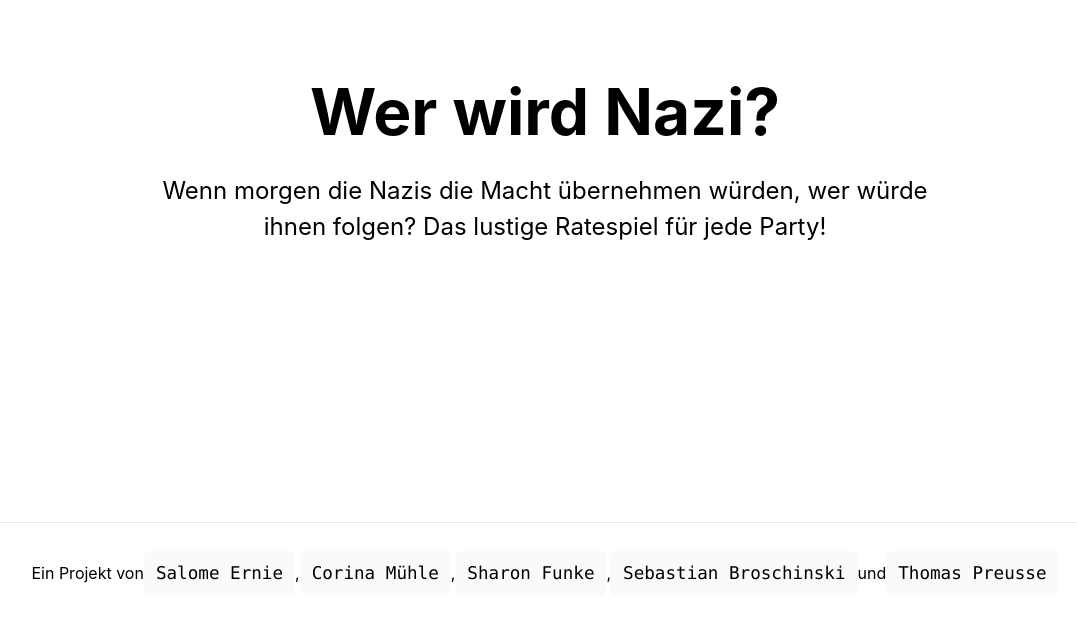
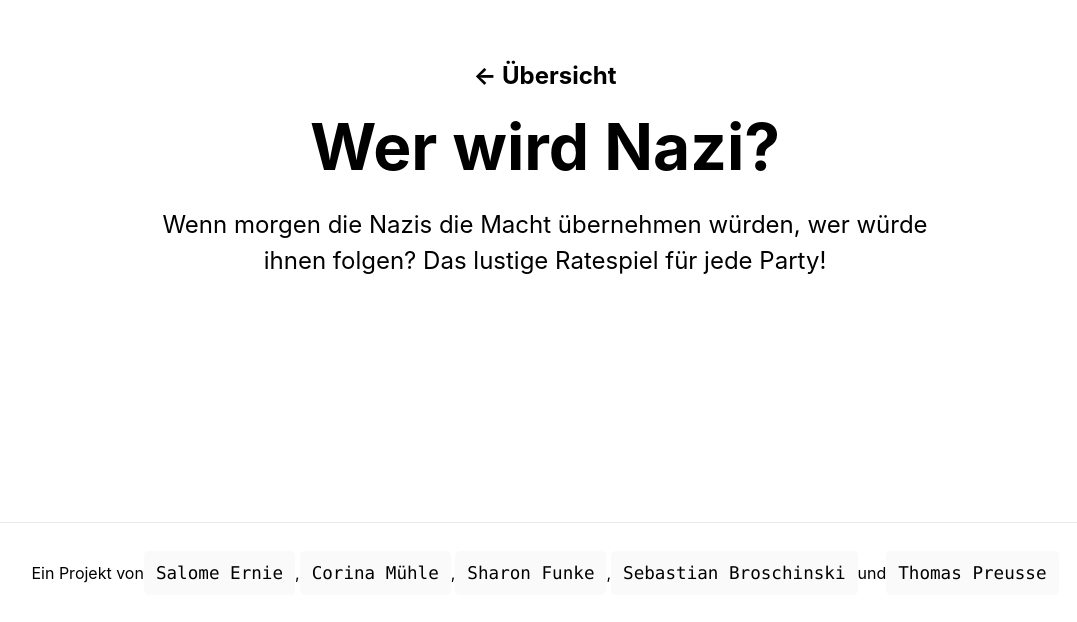
Before and after one commit to tpreusse/rejoha21, a Next.js app: page / in a window 1280 px wide. Shown: the part 178-800 px from the top of the page, without its empty margins (95-1172 px from the left). Built offline with nearby package versions, Linux system fonts and the light colour scheme.

Commit message:
full cycle linking

```diff
--- a/pages/[...path].js
+++ b/pages/[...path].js
@@ -1,4 +1,5 @@
 import Head from 'next/head'
+import Link from 'next/link'
 import { useRouter } from 'next/router'
 
 import styles from '../styles/Home.module.css'
@@ -23,6 +24,11 @@ export default function Detail({ doc }) {
       </Head>
 
       <main className={styles.main}>
+        <Link href="/">
+          <a>
+            <h2>&larr; Übersicht</h2>
+          </a>
+        </Link>
         <h1 className={styles.title}>
           {doc.title}
         </h1>
```
Also changed, not shown: pages/index.js (+7 -2 lines).
